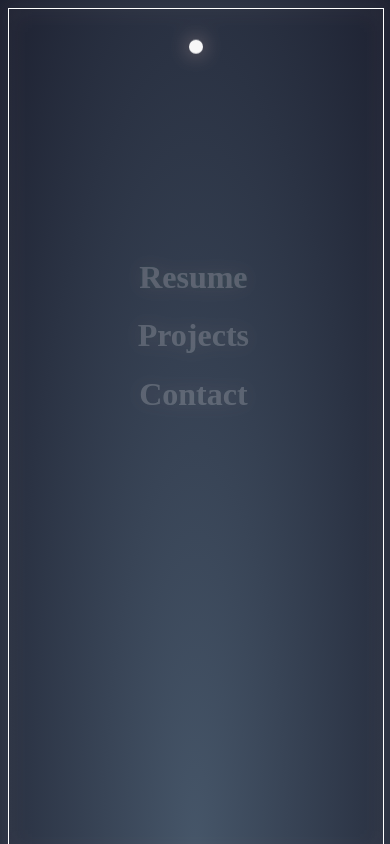
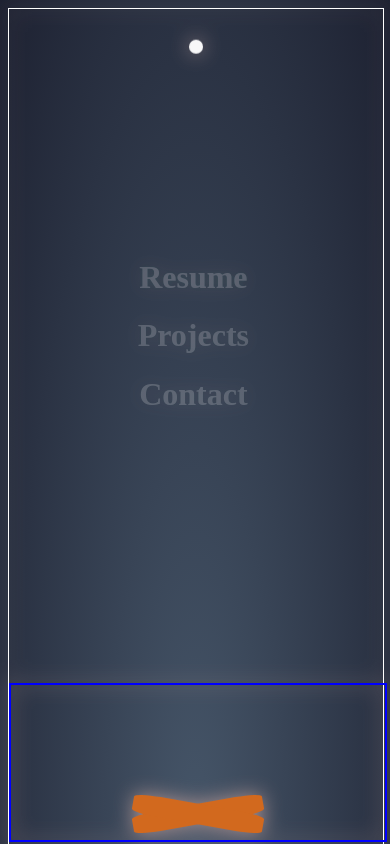
Before and after one commit to LSanchez17/portfolio, a React (Create React App) app: page / in a window 390 px wide. Both pictures are taken after a click on the button "Yes". Shown: the top 844 px of the page. Built offline with nearby package versions, Linux system fonts and the light colour scheme.

Commit message:
firelogs are set

```diff
--- /dev/null
+++ b/src/components/FirePit.js
@@ -0,0 +1,16 @@
+import React from 'react'
+import { FirePitItems } from '../utils/enums'
+
+export const FirePit = ({visuals}) => {
+
+    return(
+        <div id={FirePitItems.FirePit}>
+            <div id={FirePitItems.LeftLog}>
+
+            </div>
+            <div id={FirePitItems.RightLog}>
+
+            </div>
+        </div>
+    )
+}
--- a/src/components/SnowFall.js
+++ b/src/components/SnowFall.js
@@ -2,6 +2,7 @@ import React, { useEffect, useState } from 'react';
 import { ContentMenu } from './ContentMenu';
 import { Snow } from './Snow';
 import { Modal } from './Modal';
+import { FirePit } from './FirePit';
 import '../css/styles.css'
 
 export const SnowFall = () => {
@@ -23,6 +24,7 @@ export const SnowFall = () => {
                 <>
                     <ContentMenu visuals={showVisualEffects} />
                     <Snow visuals={showVisualEffects} canStart={modalAnswered}/>
+                    <FirePit visuals={showVisualEffects} />
                 </>
             ))
         }
--- a/src/css/mediaLayoutStyles/mobileStyles.css
+++ b/src/css/mediaLayoutStyles/mobileStyles.css
@@ -55,7 +55,7 @@
     gap: 20px 0px;
     grid-template-areas:
     "SC"
-    "."
+    "FP"
     "."
     ;
     justify-content: space-between;
@@ -126,4 +126,43 @@
     background: rgb(154, 207, 250);
     border: 1px solid #FFF;
   }
+
+  #firePit {
+    grid-area: FP;
+    border: 2px solid blue;
+    position: absolute;
+    z-index: 2;
+    margin: auto;
+    top: 80vh;
+    height: 155px;
+    width: 100%;
+    display: grid;
+    grid-template-columns: 1fr 1fr 1fr;
+    grid-template-rows: 1fr 1fr 1fr;
+    grid-template-areas:
+    ". . ."
+    ". . ."
+    ". LL RL"
+    ;
+  }
+
+  #leftLog {
+    background-color: chocolate;
+    grid-area: LL;
+    height: 20px;
+    width: 130px;
+    margin: auto;
+    border-radius: 20%;
+    transform: skew(190deg, 350deg);
+  }
+
+  #rightLog {
+    background-color: chocolate;
+    grid-area: LL;
+    height: 20px;
+    width: 130px;
+    margin: auto;
+    border-radius: 20%;
+    transform: skew(350deg, 190deg);
+  }
 }
--- a/src/utils/enums.js
+++ b/src/utils/enums.js
@@ -45,3 +45,12 @@ export const FormIds = {
     Text: 'text',
     Submit: 'submit',
 }
+
+export const FirePitItems = {
+    FirePit: 'firePit',
+    SmallFlame: 'smallFlame',
+    MediumFlame: 'mediumFlame',
+    BigFlame: 'bigFlame',
+    LeftLog: 'leftLog',
+    RightLog: 'rightLog'
+}
```
Also changed, not shown: src/css/keyframes/fireKeyFrames.css (added).
